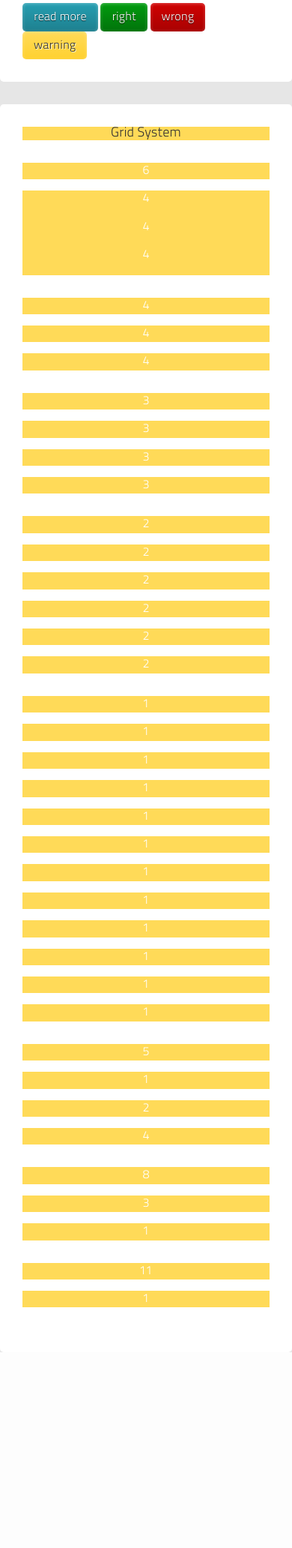
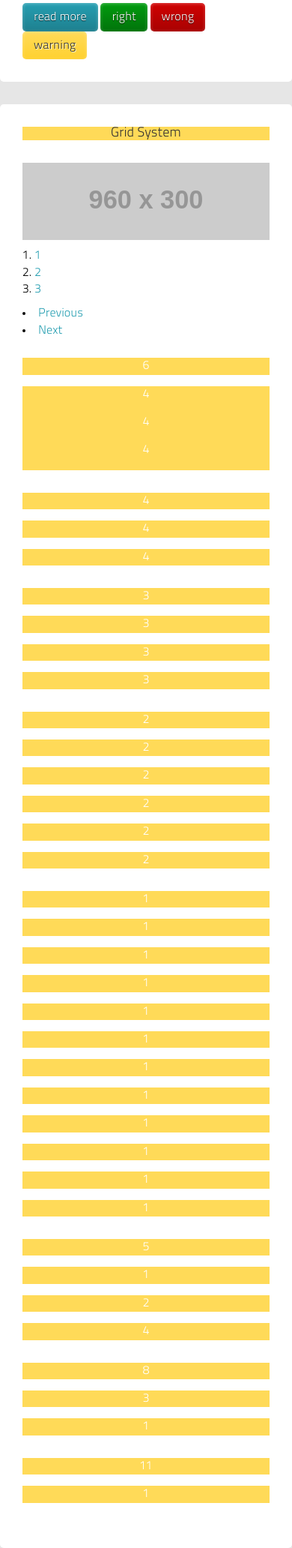
Before and after one commit to 4cfelix/voodookit, a PHP site: page / in a window 390 px wide. Shown: the part 1231-3295 px from the top of the page at 75% size. Before the commit the page ends 3034 px from the top, so only its background shows below. Run offline with PHP 8.4, Linux system fonts and the light colour scheme; grey boxes labelled with a size stand in for pictures from a placeholder-image service; some libraries are stand-ins or nearby versions.

Commit message:
[init] integrate full responsive slider based on flex slider

```diff
--- a/css/global.css
+++ b/css/global.css
@@ -343,7 +343,180 @@ dd {
   filter: progid:DXImageTransform.Microsoft.gradient(startColorstr='#ffffda58', endColorstr='#ffe7b400', GradientType=0);
 }
 /* Start navigation.less */
-/* -------------------------------------------------------------------- *//* Start grid.less */
+/* -------------------------------------------------------------------- *//* Start slider.less */
+/* -------------------------------------------------------------------- */
+.slide-container a:hover,
+.slider a:hover,
+.slide-container a:focus,
+.slider a:focus {
+  outline: none;
+}
+.slides,
+.slide-control-nav,
+.slide-direction-nav {
+  list-style: none;
+  padding: 0;
+  margin: 0;
+  outline: 0;
+  border: 0;
+}
+.slides li,
+.slide-control-nav li,
+.slide-direction-nav li {
+  padding: 0;
+  margin: 0;
+  outline: 0;
+  border: 0;
+}
+.slider {
+  padding: 0;
+  position: relative;
+  overflow: hidden;
+  zoom: 1;
+}
+.slider .slides {
+  *zoom: 1;
+}
+.slider .slides:before,
+.slider .slides:after {
+  display: table;
+  content: "";
+}
+.slider .slides:after {
+  clear: both;
+}
+.slider .slides img {
+  display: block;
+  width: 100%;
+  height: 100%;
+  border: 0;
+}
+.slider .slides li {
+  position: relative;
+}
+.slider .slides > li {
+  position: relative;
+  display: none;
+}
+.slider .slide-direction-nav a {
+  display: none;
+}
+.slider:hover .slide-direction-nav a {
+  display: block;
+}
+html[xmlns] .slides,
+.no-js .slides > li:first-child {
+  display: block;
+}
+.slide-pauseplay span {
+  text-transform: capitalize;
+}
+.slide-viewport {
+  -webkit-transition: all 0.3s ease;
+  -moz-transition: all 0.3s ease;
+  -ms-transition: all 0.3s ease;
+  -o-transition: all 0.3s ease;
+  transition: all 0.3s ease;
+  max-height: 2000px;
+}
+.loading .slide-viewport {
+  max-height: 300px;
+}
+.slide-direction-nav {
+  height: 0;
+}
+.slide-direction-nav li {
+  position: inherit;
+}
+.slide-direction-nav a {
+  width: 40px;
+  height: 40px;
+  cursor: pointer;
+  display: block;
+  margin: 20px 0 0;
+  position: absolute;
+  text-indent: -9999px;
+  top: 50%;
+  z-index: 10000;
+  background-color: rgba(0, 0, 0, 0.5);
+}
+.slide-direction-nav a:hover {
+  background-color: #259eb1;
+}
+.slide-direction-nav .slide-prev {
+  left: 10px;
+}
+.slide-direction-nav .slide-next {
+  right: 10px;
+  bbackground-color: rgba(0, 0, 0, 0.5);
+}
+.slide-direction-nav .slide-next:hover {
+  background-color: #259eb1;
+}
+.slide-direction-nav .slide-disabled {
+  cursor: default;
+  opacity: 30;
+  filter: alpha(opacity=3000);
+}
+.slide-control-nav {
+  bottom: 20px;
+  right: 20px;
+  position: absolute;
+  text-align: center;
+}
+.slide-control-nav li {
+  display: inline;
+  margin: 0 6px;
+  zoom: 1;
+  float: left;
+}
+.slide-control-nav a {
+  -webkit-border-radius: 20px;
+  -moz-border-radius: 20px;
+  border-radius: 20px;
+  width: 11px;
+  height: 11px;
+  background: white;
+  background: rgba(255, 255, 255, 0.5);
+  cursor: pointer;
+  display: block;
+  text-indent: -9999px;
+}
+.slide-control-nav a:hover {
+  background: #259eb1;
+  background: rgba(255, 255, 255, 0.7);
+}
+.slide-control-nav .slide-active {
+  background: #fff;
+  cursor: default;
+}
+.slide-control-thumbs {
+  margin: 5px 0 0;
+  overflow: hidden;
+  position: static;
+}
+.slide-control-thumbs li {
+  float: left;
+  margin: 0;
+  width: 25%;
+}
+.slide-control-thumbs img {
+  opacity: 70;
+  filter: alpha(opacity=7000);
+  cursor: pointer;
+  display: block;
+  width: 100%;
+}
+.slide-control-thumbs img:hover {
+  opacity: 100;
+  filter: alpha(opacity=10000);
+}
+.slide-control-thumbs .slide-active {
+  cursor: default;
+  opacity: 100;
+  filter: alpha(opacity=10000);
+}
+/* Start grid.less */
 /* -------------------------------------------------------------------- */
 figure {
   margin: 0;
--- a/index.html
+++ b/index.html
@@ -93,6 +93,18 @@
 			</div>
 		</div>
 
+		<div class="cc_contentWrap">
+
+			<div id="theSlider" class="slider">
+				<ul class="slides">
+					<li><img src="http://placehold.it/960x300/" alt="sliderpreview" /></li>
+					<li><img src="http://placehold.it/960x300/000/fff/" alt="sliderpreview" /></li>
+					<li><img src="http://placehold.it/960x300/fff/000/" alt="sliderpreview" /></li>
+				</ul>
+			</div>
+
+		</div>
+
 
 		<div class="cc_contentWrap">
 			<div class="cc_col6">6</div>
@@ -162,4 +174,12 @@
 			<div class="cc_col1">1</div>
 		</div>
 
+	</div><!-- mainWrapper -->
+
+	<!-- Load various scripts -->
+	<script src="http://ajax.googleapis.com/ajax/libs/jquery/1.9.1/jquery.min.js" type="text/javascript"></script>
+	<script src="js/jquery.flexslider-min.js" type="text/javascript"></script>
+	<script src="js/cc_init.js" type="text/javascript"></script>
+
+
 </body>
--- /dev/null
+++ b/js/cc_init.js
@@ -0,0 +1,15 @@
+// Initialize Slider
+
+// Slider
+var yourSite = {};
+
+(function($){
+
+    if($('.slider').length>0){
+
+        yourSite.slider = $('#theSlider').flexslider({
+            animation: "slide"
+        });
+    }
+
+})( jQuery.noConflict(), window);
--- a/less/global.less
+++ b/less/global.less
@@ -24,9 +24,16 @@
 // Navigations
 @import "modules/navigation";
 
+// Slider
+@import "modules/slider";
+
+// Grid
+@import "modules/grid";
+
 // Layout
-@import "modules/grid";
 @import "modules/layout";
+
+
 
 // ---------------------------------------------------------------------------
 
--- /dev/null
+++ b/less/modules/slider.less
@@ -0,0 +1,179 @@
+/* Start slider.less */
+/* -------------------------------------------------------------------- */
+
+.slide-container,
+.slider {
+	a {
+		&:hover,
+		&:focus {
+			outline: none;
+		}
+	}
+}
+.slides,
+.slide-control-nav,
+.slide-direction-nav {
+	.removeListStyles();
+}
+
+.slider {
+	padding: 0;
+	position: relative;
+	overflow: hidden;
+	zoom: 1;
+
+	.slides {
+		.fix();
+
+		img {
+			display: block;
+			.square(100%);
+			border: 0;
+		}
+
+		li {
+			position: relative;
+		}
+
+		& > li {
+			position: relative;
+			display: none
+		}
+	}
+
+	.slide-direction-nav {
+		a {
+			display: none;
+		}
+	}
+
+	&:hover {
+		.slide-direction-nav {
+			a {
+				display: block;
+			}
+		}
+	}
+}
+
+html[xmlns] .slides,
+.no-js .slides > li:first-child {
+	display: block;
+}
+
+.slide-pauseplay span {
+	text-transform: capitalize;
+}
+
+.slide-viewport {
+	.transition(all .3s ease);
+	max-height: 2000px;
+
+	.loading & {
+		max-height: 300px;
+	}
+}
+
+.slide-direction-nav {
+	height: 0;
+
+	li {
+		position: inherit;
+	}
+
+	a {
+		.square(40px);
+		cursor: pointer;
+		display: block;
+		margin: 20px 0 0;
+		position: absolute;
+		text-indent: -9999px;
+		top: 50%;
+		z-index: 10000;
+		background-color: rgba(0,0,0,0.5);
+
+		&:hover {
+			background-color: @primeColor;
+		}
+	}
+
+	.slide-prev {
+		left: 10px;
+	}
+
+	.slide-next {
+		right: 10px;
+		bbackground-color: rgba(0,0,0,0.5);
+
+		&:hover {
+			background-color: @primeColor;
+		}
+	}
+
+	.slide-disabled {
+		cursor: default;
+		.opacity(30);
+	}
+}
+
+.slide-control-nav {
+	bottom: 20px;
+	right: 20px;
+	position: absolute;
+	text-align: center;
+
+	li {
+		display: inline;
+		margin: 0 6px;
+		zoom: 1;
+		float: left;
+	}
+
+	a {
+		.borderRadius(20px);
+		.square(11px);
+		background: white;
+		background: rgba(255,255,255,0.5);
+		cursor: pointer;
+		display: block;
+		text-indent: -9999px;
+
+		&:hover {
+			background: @primeColor;
+			background: rgba(255,255,255,0.7);
+		}
+	}
+
+	.slide-active {
+		background: #fff;
+		cursor: default;
+	}
+}
+
+.slide-control-thumbs {
+	margin: 5px 0 0;
+	overflow: hidden;
+	position: static;
+
+	li {
+		float: left;
+		margin: 0;
+		width: 25%
+	}
+
+	img {
+		.opacity(70);
+		cursor: pointer;
+		display: block;
+		width: 100%;
+
+		&:hover {
+			.opacity(100);
+		}
+	}
+
+	.slide-active {
+		cursor: default;
+		.opacity(100);
+	}
+}
```
Also changed, not shown: README.md, js/jquery.flexslider-min.js (added).
